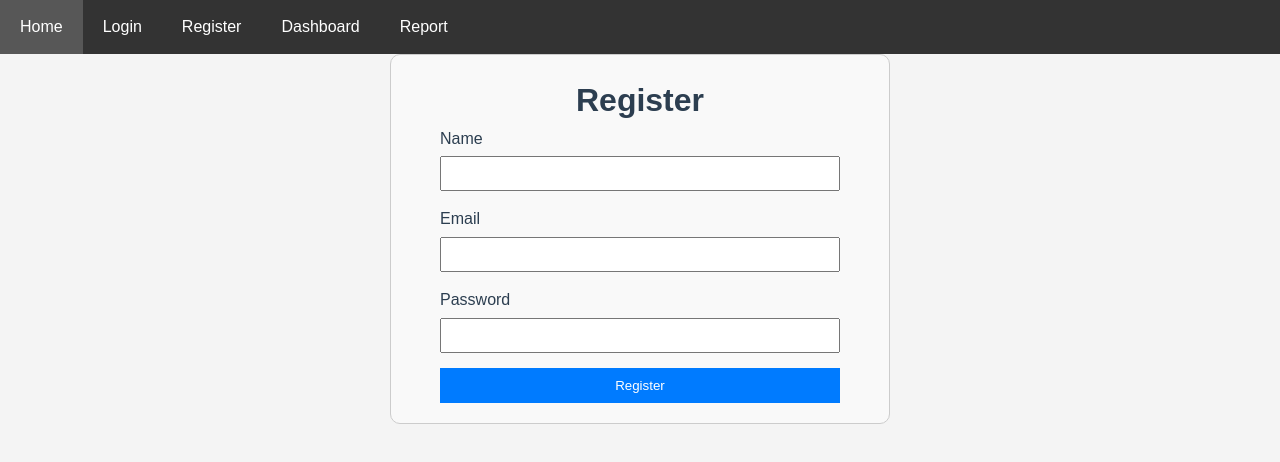
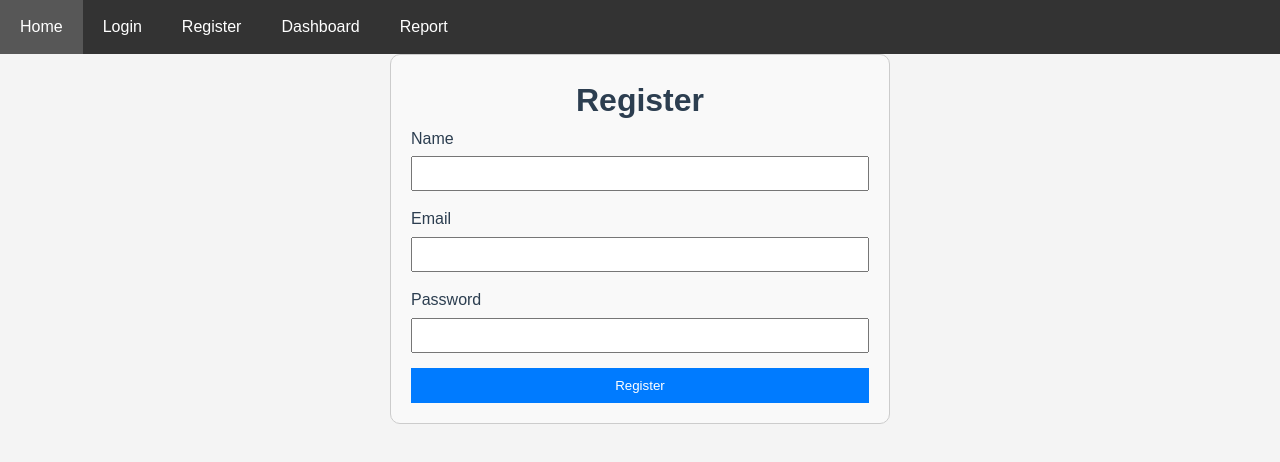
Before and after one commit to samvardhan03/frontend-WH, a React (Create React App) app: page /register in a window 1280 px wide. Shown: the top 462 px of the page. Built offline with nearby package versions, Linux system fonts and the light colour scheme.

Commit message:
max width remove

```diff
--- a/src/App.css
+++ b/src/App.css
@@ -14,7 +14,6 @@ h1 {
 }
 
 form {
-  max-width: 400px;
   margin: 0 auto;
 }
 
```
